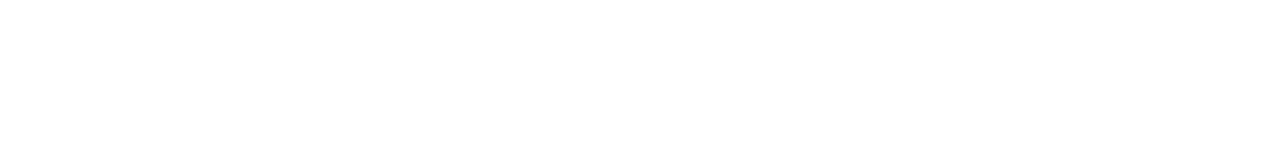
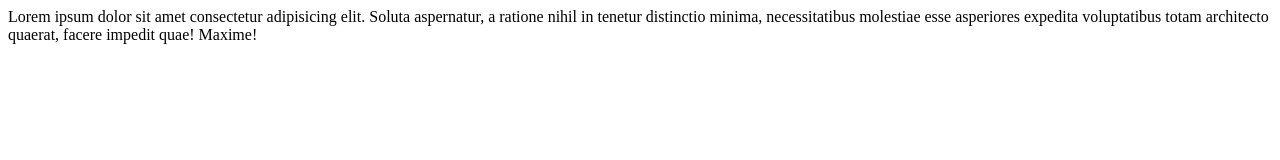
Before and after one commit to misleykaavv/Nueva-carpeta, a plain HTML site: page index.html in a window 1280 px wide. Drawn offline with Linux system fonts and the light colour scheme.

Commit message:
subiendo lorem

```diff
--- a/index.html
+++ b/index.html
@@ -7,6 +7,6 @@
     <title>Document</title>
 </head>
 <body>
-
+    Lorem ipsum dolor sit amet consectetur adipisicing elit. Soluta aspernatur, a ratione nihil in tenetur distinctio minima, necessitatibus molestiae esse asperiores expedita voluptatibus totam architecto quaerat, facere impedit quae! Maxime!
 </body>
 </html>
```
